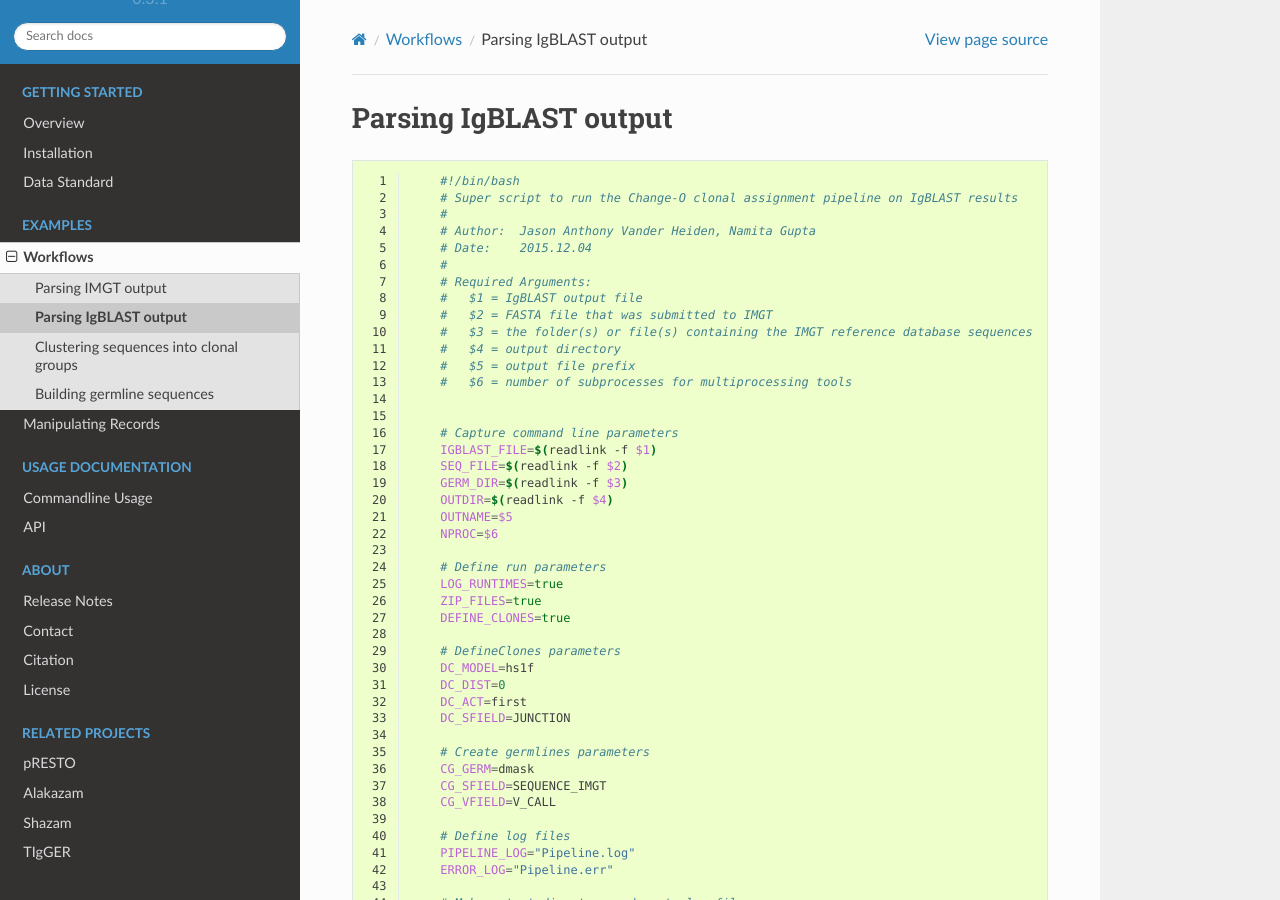
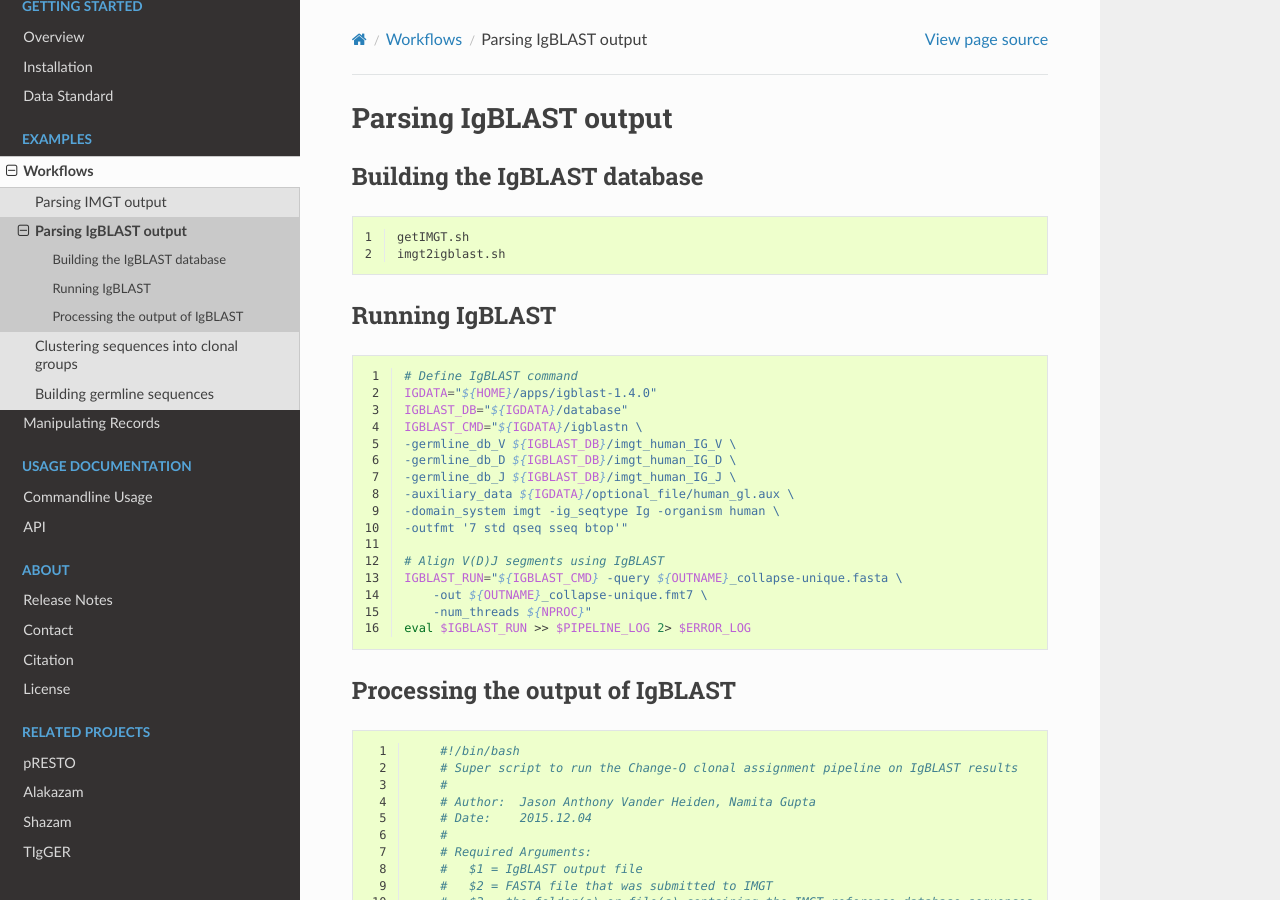
Before and after one commit to immcantation/changeo, a Sphinx documentation site: the page built from docs/workflows/igblast.rst, in a window 1280 px wide and 900 px high. Built offline with Sphinx 7.4.7 and the Read the Docs theme 2.0.0, drawn with Linux system fonts in a browser that asks for light colours; formulas are drawn with MathJax 3.

Commit message:
Doc tweaks.

```diff
--- a/docs/index.rst
+++ b/docs/index.rst
@@ -38,7 +38,7 @@
     pRESTO <http://presto.readthedocs.org>
     Alakazam <http://kleinstein.bitbucket.org/alakazam>
     Shazam <http://kleinstein.bitbucket.org/shazam>
-    TIgGER <http://clip.med.yale.edu/tigger>
+    TIgGER <http://kleinstein.bitbucket.org/tigger>
 
 Indices
 --------------------------------------------------------------------------------
--- a/docs/workflows/igblast.rst
+++ b/docs/workflows/igblast.rst
@@ -1,7 +1,45 @@
 Parsing IgBLAST output
 ================================================================================
 
+Building the IgBLAST database
+--------------------------------------------------------------------------------
+
 .. todo::
+
+.. code-block:: bash
+    :linenos:
+
+    getIMGT.sh
+    imgt2igblast.sh
+
+Running IgBLAST
+--------------------------------------------------------------------------------
+
+.. todo::
+
+.. code-block:: bash
+    :linenos:
+
+    # Define IgBLAST command
+    IGDATA="${HOME}/apps/igblast-1.4.0"
+    IGBLAST_DB="${IGDATA}/database"
+    IGBLAST_CMD="${IGDATA}/igblastn \
+    -germline_db_V ${IGBLAST_DB}/imgt_human_IG_V \
+    -germline_db_D ${IGBLAST_DB}/imgt_human_IG_D \
+    -germline_db_J ${IGBLAST_DB}/imgt_human_IG_J \
+    -auxiliary_data ${IGDATA}/optional_file/human_gl.aux \
+    -domain_system imgt -ig_seqtype Ig -organism human \
+    -outfmt '7 std qseq sseq btop'"
+
+    # Align V(D)J segments using IgBLAST
+    IGBLAST_RUN="${IGBLAST_CMD} -query ${OUTNAME}_collapse-unique.fasta \
+        -out ${OUTNAME}_collapse-unique.fmt7 \
+        -num_threads ${NPROC}"
+    eval $IGBLAST_RUN >> $PIPELINE_LOG 2> $ERROR_LOG
+
+
+Processing the output of IgBLAST
+--------------------------------------------------------------------------------
 
 .. code-block:: bash
     :linenos:
```
